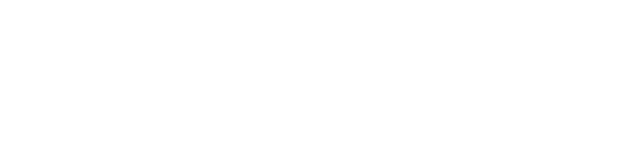
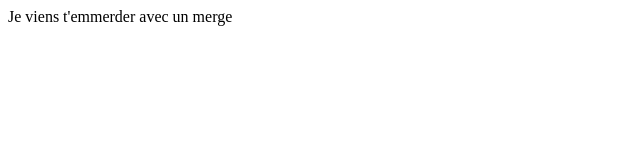
Before and after one commit to qdimanche/cours-git-junia, a plain HTML site: page index.html in a window 1280 px wide. Shown: the whole page, without its empty margins (0-640 px from the left). Drawn offline with Linux system fonts and the light colour scheme.

Commit message:
add span to index.html

```diff
--- a/index.html
+++ b/index.html
@@ -8,6 +8,6 @@
     <title>Document</title>
 </head>
 <body>
-
+    <span>Je viens t'emmerder avec un merge</span>
 </body>
 </html>
```
